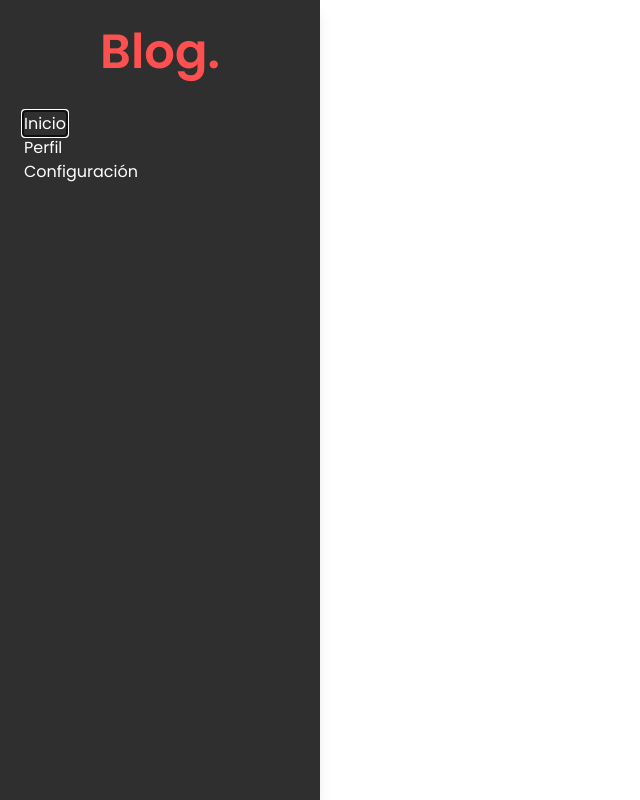
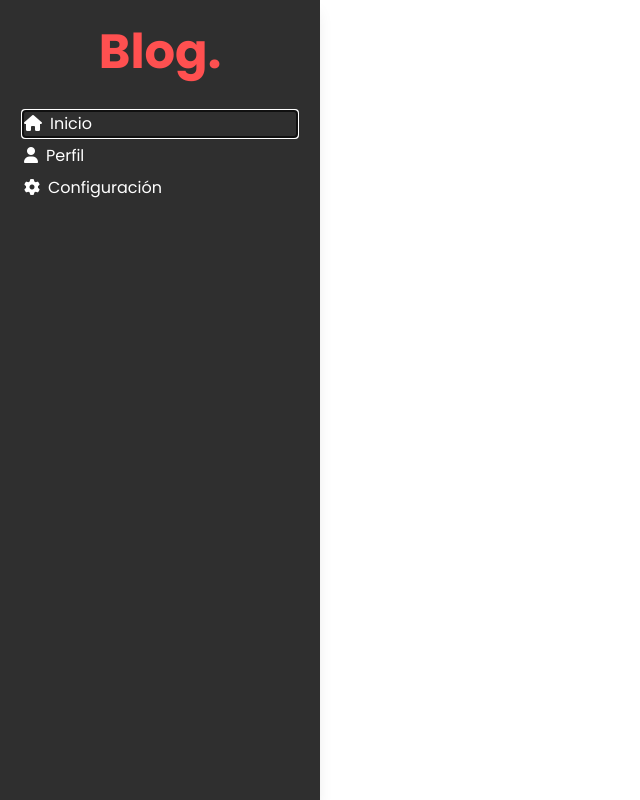
Before and after one commit to moises-herrera/blog-frontend, a React (Vite) app: page / in a window 1280 px wide. Shown: the whole page, without its empty margins (0-640 px from the left). Built offline with nearby package versions, Linux system fonts and the light colour scheme.

Commit message:
style: change nav links

```diff
--- a/index.html
+++ b/index.html
@@ -4,6 +4,11 @@
     <meta charset="UTF-8" />
     <meta name="viewport" content="width=device-width, initial-scale=1.0" />
     <title>Blog</title>
+
+    <script
+      src="https://kit.fontawesome.com/70b2c6601f.js"
+      crossorigin="anonymous"
+    ></script>
   </head>
   <body>
     <div id="root"></div>
--- a/src/shared/components/LeftSidebar.tsx
+++ b/src/shared/components/LeftSidebar.tsx
@@ -4,7 +4,7 @@ import {
   DrawerContent,
   DrawerHeader,
 } from '@chakra-ui/react';
-import { LeftSidebarLinks } from './LeftSidebarLinks';
+import { LeftSidebarLinks } from '.';
 
 export const LeftSidebar = () => {
   return (
@@ -16,7 +16,12 @@ export const LeftSidebar = () => {
       size="xs"
     >
       <DrawerContent backgroundColor="#2F2F2F" width="100%">
-        <DrawerHeader textAlign="center" textColor="#FF5050" fontSize="48px">
+        <DrawerHeader
+          textAlign="center"
+          textColor="#FF5050"
+          fontSize="48px"
+          fontWeight="700"
+        >
           Blog.
         </DrawerHeader>
 
--- a/src/shared/components/LeftSidebarLinks.tsx
+++ b/src/shared/components/LeftSidebarLinks.tsx
@@ -3,7 +3,7 @@ import { LinkItems } from 'src/shared/services';
 
 export const LeftSidebarLinks = () => {
   return (
-    <ul>
+    <ul className="flex flex-col gap-2">
       {LinkItems.map(({ ...props }) => (
         <li className="text-white">
           <NavLink {...props} />
--- a/src/shared/components/NavLink.tsx
+++ b/src/shared/components/NavLink.tsx
@@ -3,8 +3,12 @@ import { LinkItem } from 'src/interfaces';
 
 export const NavLink = ({ path, label, icon }: LinkItem) => {
   return (
-    <Link to={path}>
-      <i className={icon}></i>
+    <Link className="flex gap-2" to={path}>
+      {icon && (
+        <span>
+          <i className={icon}></i>
+        </span>
+      )}
       <span>{label}</span>
     </Link>
   );
--- a/src/shared/services/sidebar.service.ts
+++ b/src/shared/services/sidebar.service.ts
@@ -7,16 +7,16 @@ export const LinkItems: LinkItem[] = [
   {
     path: '/',
     label: 'Inicio',
-    icon: 'home',
+    icon: 'fa-solid fa-house',
   },
   {
     path: '/profile',
     label: 'Perfil',
-    icon: 'user',
+    icon: 'fa-solid fa-user',
   },
   {
     path: '/settings',
     label: 'Configuración',
-    icon: 'cog',
+    icon: 'fa-solid fa-gear',
   },
 ];
```
